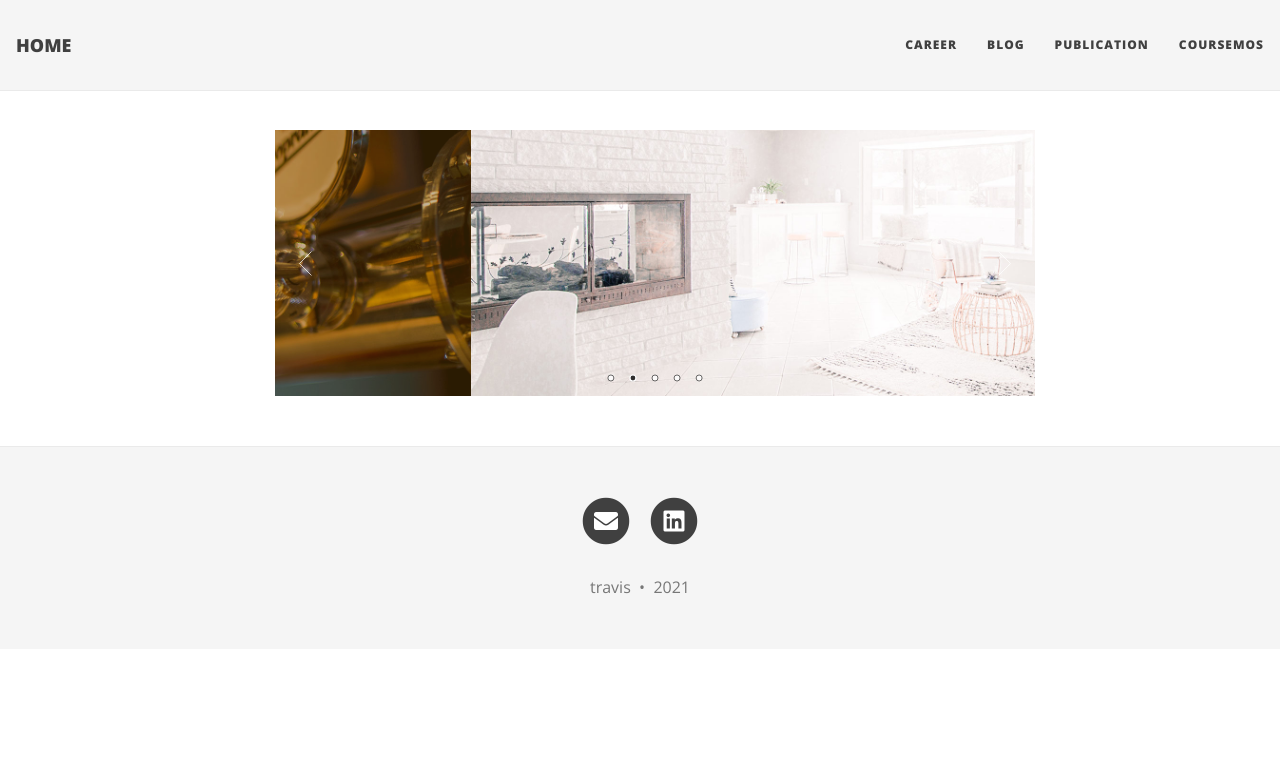
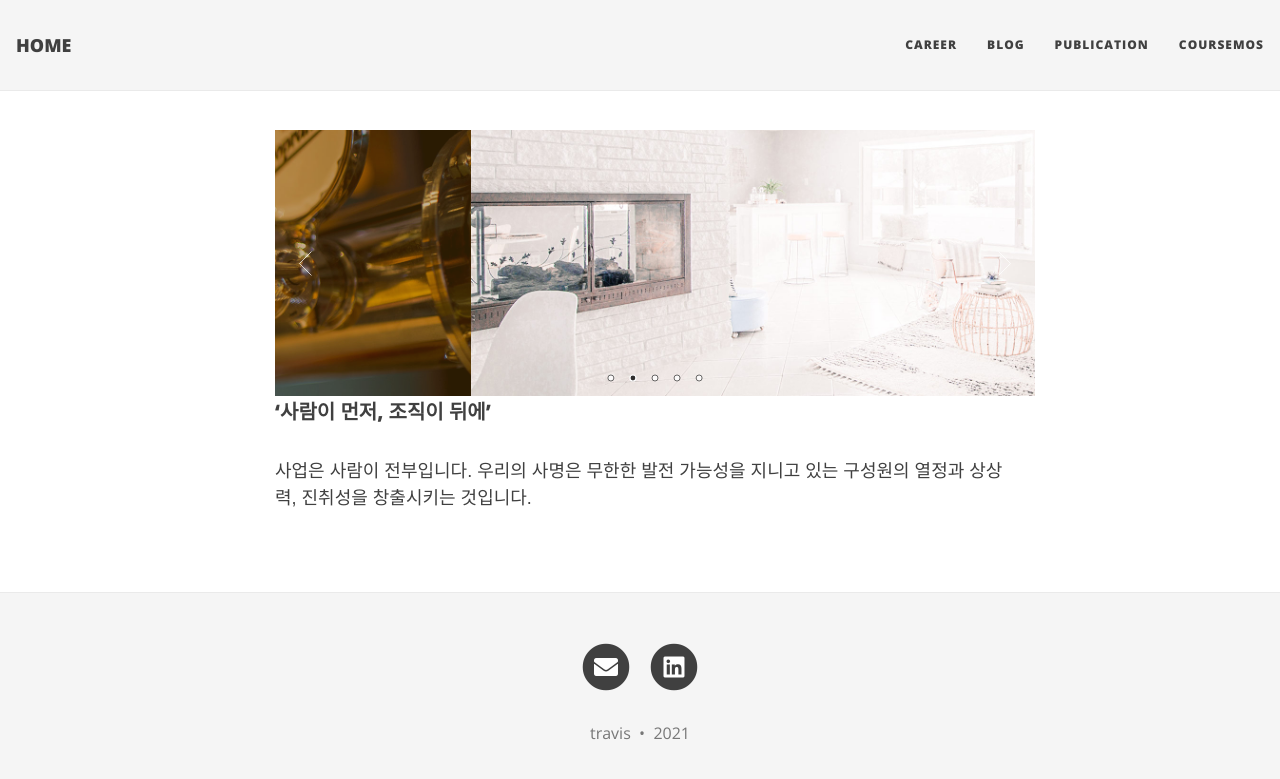
Before and after one commit to techubion/techubion.github.io-backup, a Jekyll site: the page built from index.md, in a window 1280 px wide. Shown: the top 779 px of the page. Built offline with Jekyll 4.4.1, drawn with Linux system fonts in a browser that asks for light colours; nearby versions of some CDN libraries; our own code applies the rules of GitHub Pages for plain Markdown files.

Commit message:
Update index.md

```diff
--- a/index.md
+++ b/index.md
@@ -222,3 +222,6 @@
     <!-- #endregion Jssor Slider End -->
 </body>
 </html>
+##### ‘사람이 먼저, 조직이 뒤에’
+
+사업은 사람이 전부입니다. 우리의 사명은 무한한 발전 가능성을 지니고 있는 구성원의 열정과 상상력, 진취성을 창출시키는 것입니다.
```
